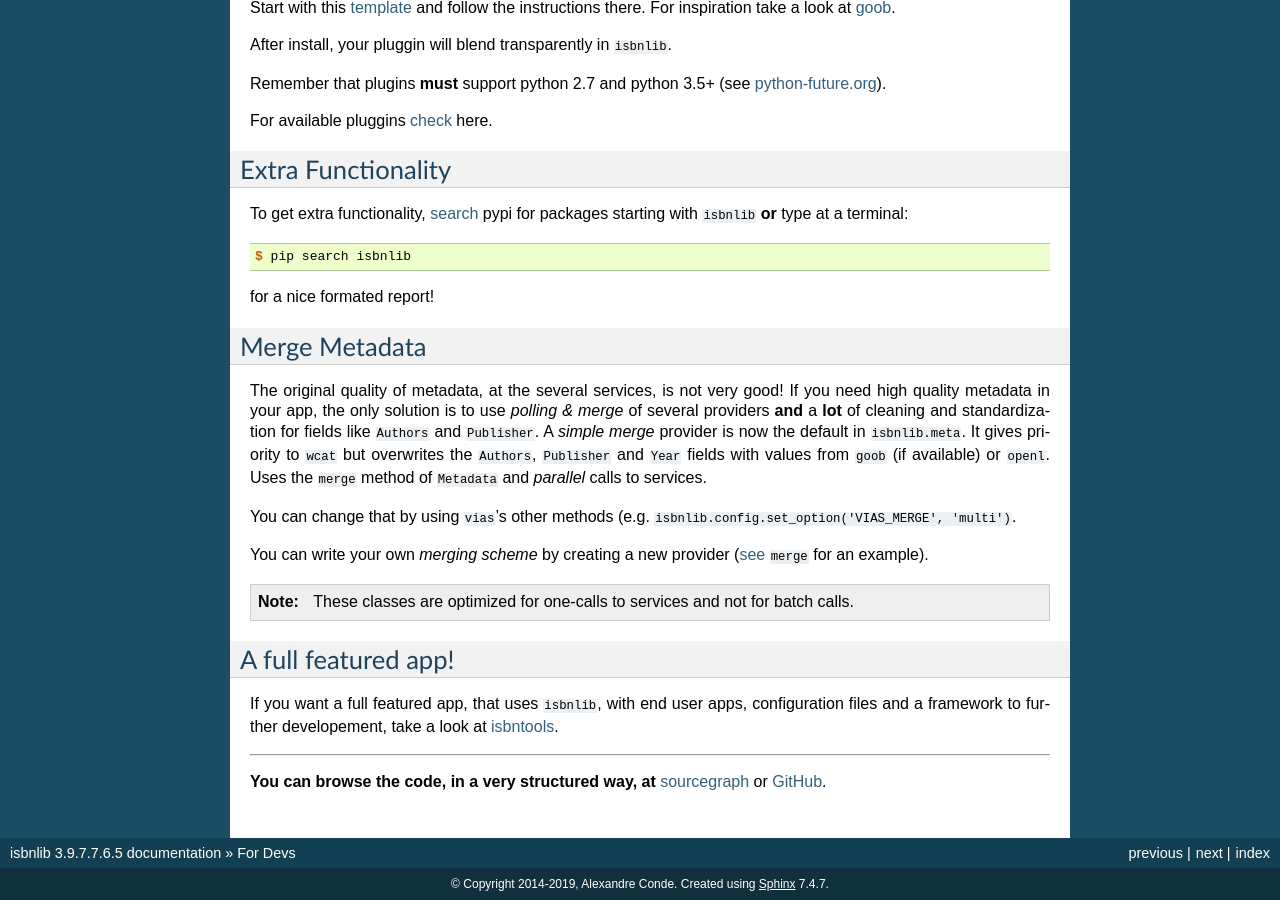
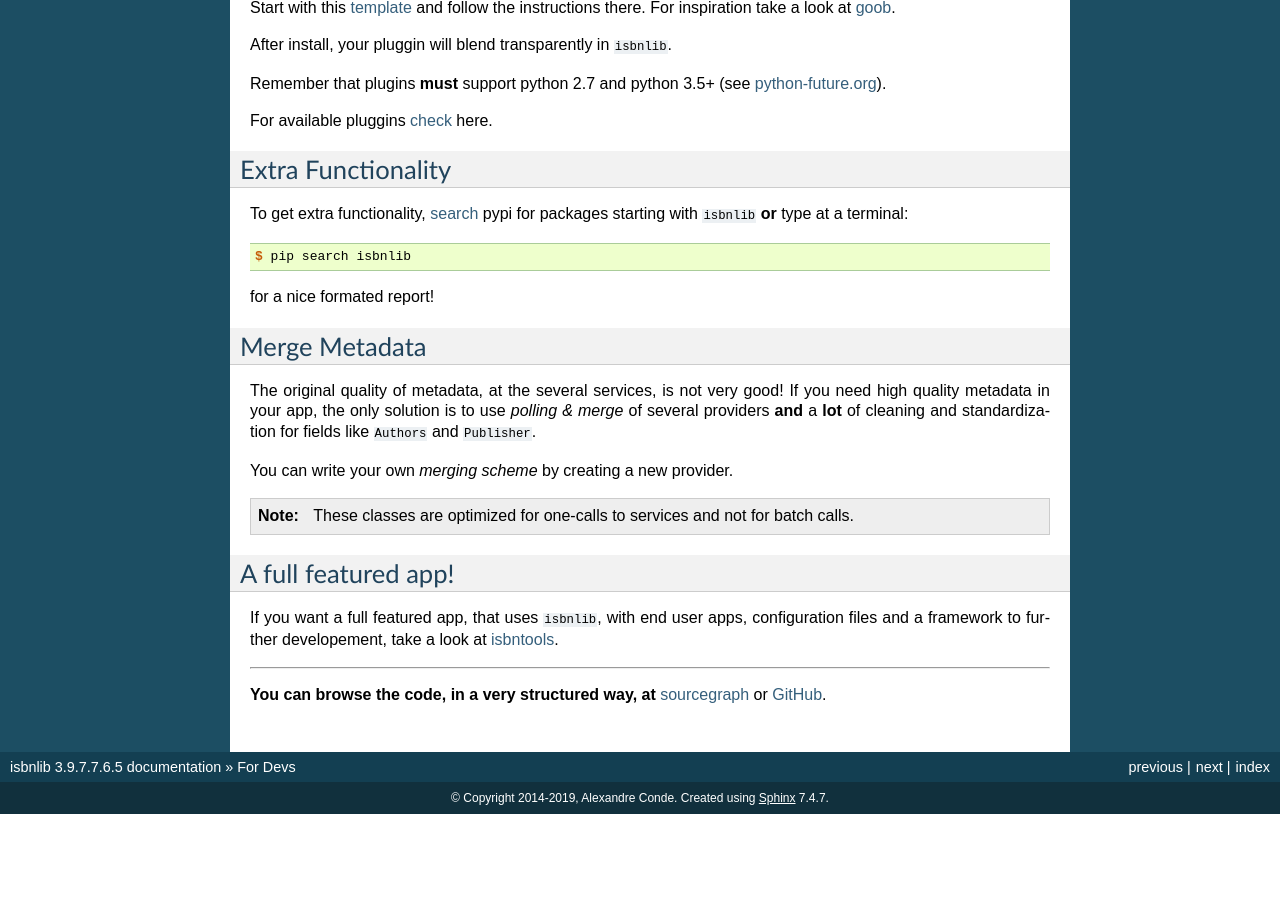
Before and after one commit to rysto3/isbnlib, a Sphinx documentation site: the page built from docs/devs.rst, in a window 1280 px wide and 900 px high, scrolled down 3299 px. Built offline with Sphinx 7.4.7, drawn with Linux system fonts in a browser that asks for light colours; after the commit the page ends 4113 px from its top, so only the background shows below that.

Commit message:
fix docs 'merge'

```diff
--- a/docs/devs.rst
+++ b/docs/devs.rst
@@ -233,15 +233,9 @@ The original quality of metadata, at the several services, is not very good!
 If you need high quality metadata in your app, the only solution is to use
 *polling & merge* of several providers **and** a **lot** of cleaning and standardization
 for fields like ``Authors`` and ``Publisher``.
-A *simple merge* provider is now the default in ``isbnlib.meta``.
-It gives priority to ``wcat`` but overwrites the ``Authors``, ``Publisher`` and ``Year``
-fields with values from ``goob`` (if available) or ``openl``.
-Uses the ``merge`` method of ``Metadata`` and *parallel* calls to services.
 
-You can change that by using ``vias``'s other methods
-(e.g. ``isbnlib.config.set_option('VIAS_MERGE', 'multi')``.
+You can write your own *merging scheme* by creating a new provider.
 
-You can write your own *merging scheme* by creating a new provider (see_ ``merge`` for an example).
 
 .. note:: These classes are optimized for one-calls to services and not for batch calls.
 
@@ -260,7 +254,6 @@ framework to further developement, take a look at isbntools_.
 
 
 
-.. _see: https://github.com/xlcnd/isbnlib/blob/master/isbnlib/_merge.py
 
 .. _GitHub: https://github.com/xlcnd/isbnlib
 
```
